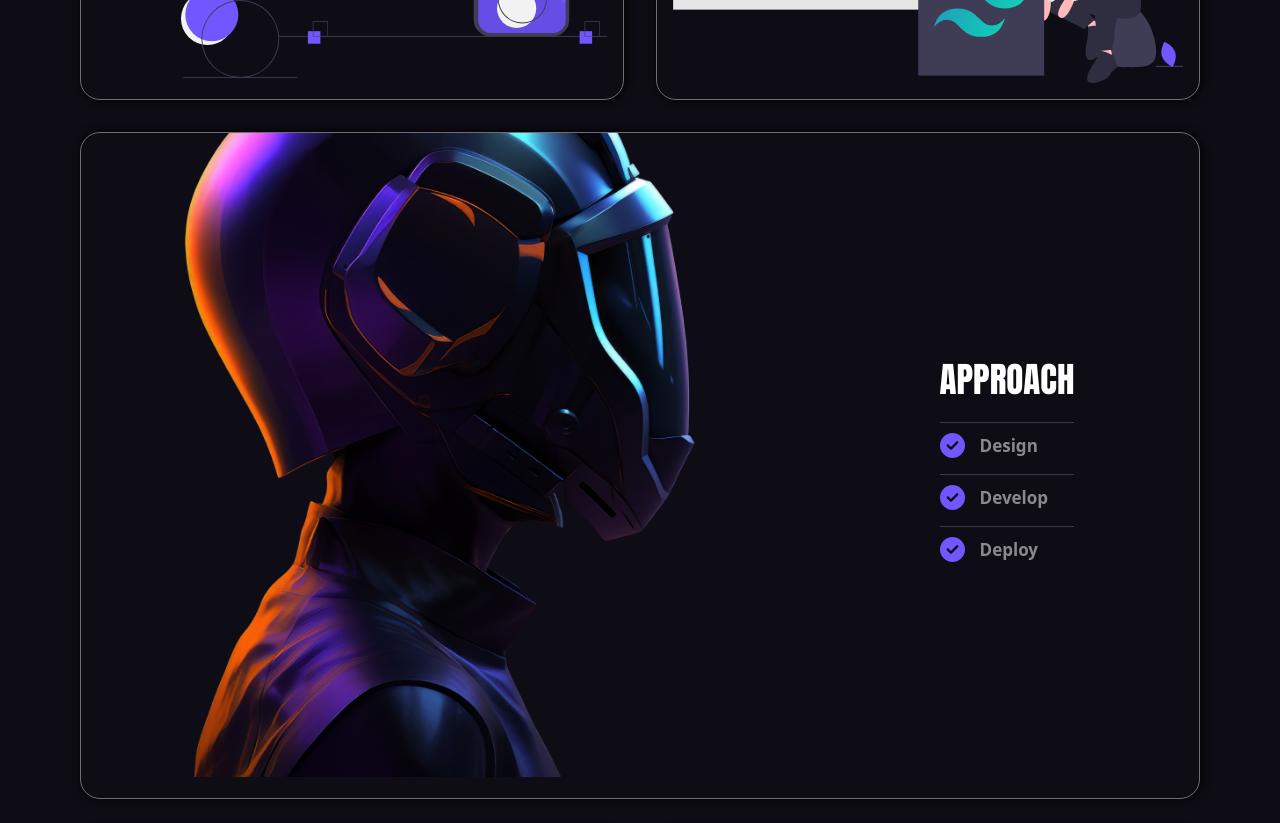
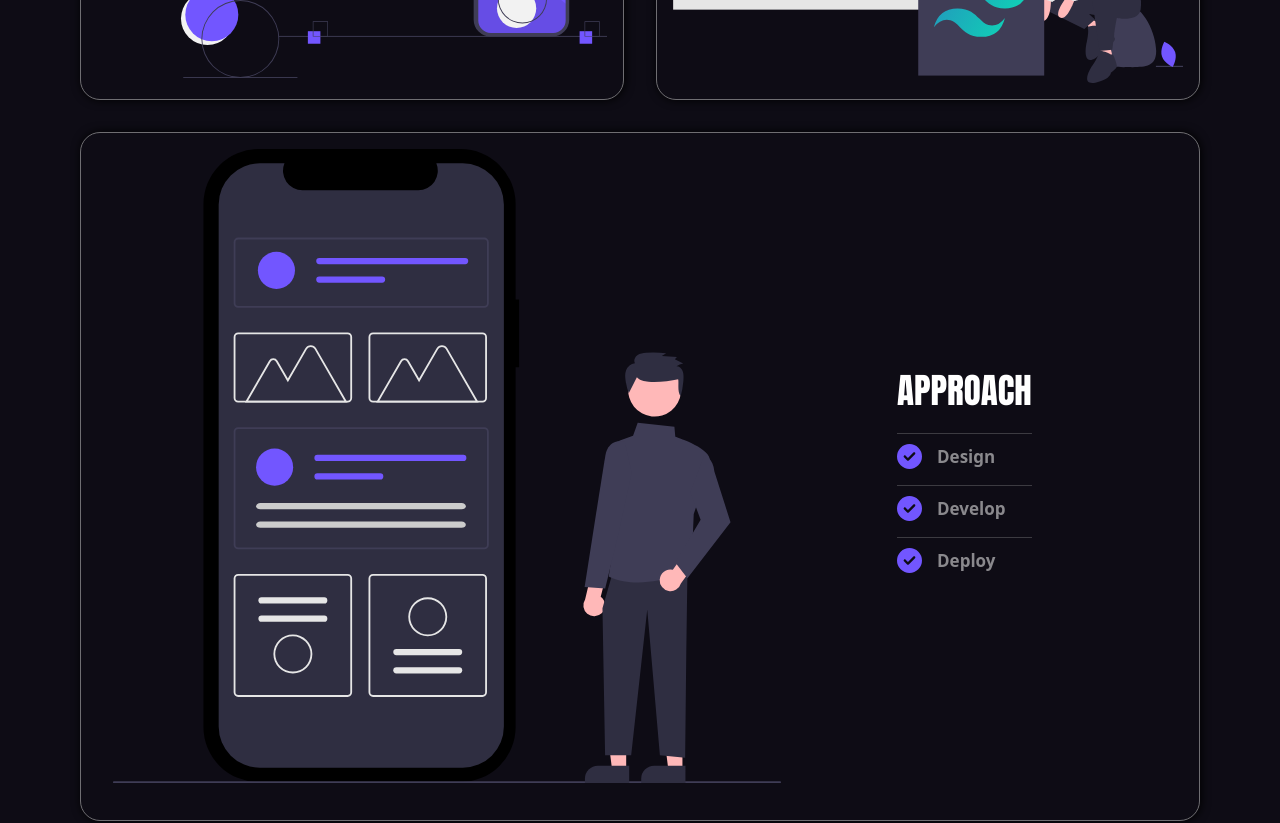
Before and after one commit to leomrgreen/portfolio, a React (Vite) app: page / in a window 1280 px wide. Shown: the part 2920-3743 px from the top of the page. Built offline with nearby package versions, Linux system fonts and the light colour scheme.

Commit message:
fixed svg

```diff
--- a/src/components/Skills.jsx
+++ b/src/components/Skills.jsx
@@ -8,7 +8,7 @@ import React, { useState } from 'react';
 import { FiSun } from "react-icons/fi";
 import { BsFillMoonStarsFill } from "react-icons/bs";
 import techStack from "../data/techStack"
-import robot from "../images/service-1.png"
+import approach from "../assets/approach.svg"
 import Carousel from "./Carousel"
 import { slides } from "../data/carouselData.json"
 
@@ -39,7 +39,7 @@ const Skills = () => {
                     </div>
                     <div className="skill-card robot-card hidden">
                            <div className="robot">
-                           <img src={robot} alt="robot" className="robot-img" />
+                           <img src={approach} alt="robot" className="robot-img" />
                            </div>
                            <div className="approach">
                             <span className="approach-title">APPROACH</span>
--- a/src/styles/skills.css
+++ b/src/styles/skills.css
@@ -317,6 +317,7 @@
 
 .robot-img {
   width: min(700px, 100%);
+  padding: 1rem;
 }
 
 .robot-card {
```
Also changed, not shown: src/assets/approach.svg (added), src/images/service-1.png (deleted).
